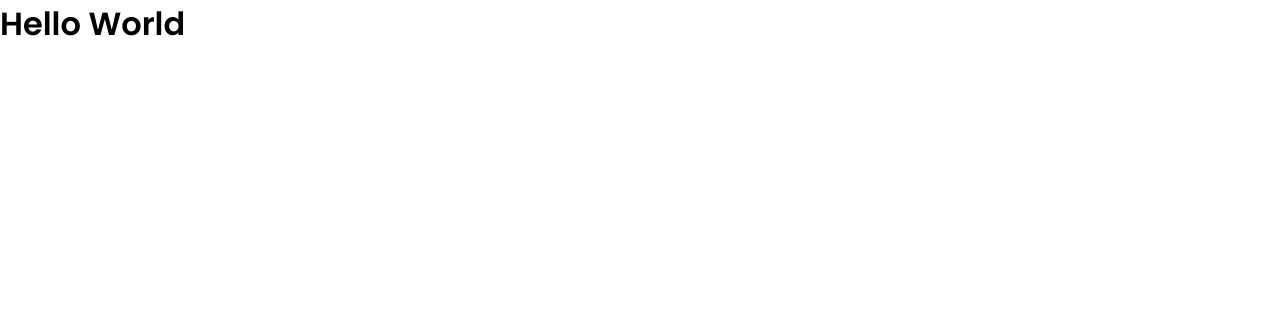
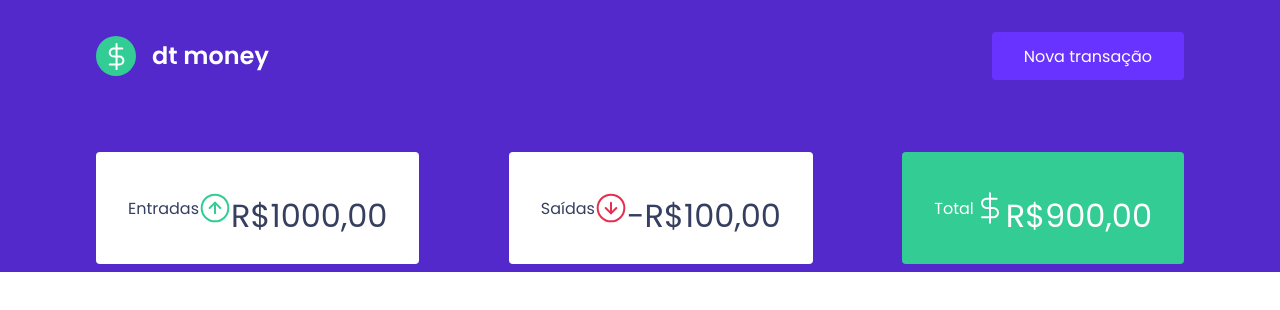
Before and after one commit to diegosottani/dtmoney, a React (Create React App) app: page / in a window 1280 px wide. Shown: the top 310 px of the page. Built offline with nearby package versions, Linux system fonts and the light colour scheme.

Commit message:
Header e página inicial

```diff
--- a/src/App.tsx
+++ b/src/App.tsx
@@ -1,10 +1,13 @@
+import { Dashboard } from "./components/Dashboard";
+import { Header } from "./components/Header";
 import { GlobalStyle } from "./styles/global";
 
 export function App() {
   return (
-    <div className="App">
-      <h1>Hello World</h1>
+    <>
+      <Header />
+      <Dashboard/>
       <GlobalStyle />
-    </div>
+    </>
   );
 }
--- /dev/null
+++ b/src/components/Dashboard/index.tsx
@@ -0,0 +1,10 @@
+import { Summary } from "../Summary";
+import { Container } from "./styles";
+
+export function Dashboard(){
+    return(
+        <Container>
+            <Summary />
+        </Container>
+    )
+}
--- /dev/null
+++ b/src/components/Dashboard/styles.ts
@@ -0,0 +1,7 @@
+import styled from "styled-components";
+
+export const Container = styled.main`
+    max-width: 1120px;
+    margin: 0 auto;
+    padding: 2.5rem 1rem;
+`;
--- /dev/null
+++ b/src/components/Header/index.tsx
@@ -0,0 +1,15 @@
+import logoImg from '../../assets/logo.svg'
+import { Container, Content } from './styles'
+
+export function Header(){
+    return(
+        <Container>
+            <Content>
+                <img src={logoImg} alt="dt money" />
+                <button type="button">
+                    Nova transação
+                </button>
+            </Content>
+        </Container>
+    )
+}
--- /dev/null
+++ b/src/components/Header/styles.ts
@@ -0,0 +1,31 @@
+import styled from "styled-components";
+
+export const Container = styled.header`
+    background: var(--blue);
+`;
+
+export const Content = styled.div`
+    max-width: 1120px;
+    margin: 0 auto;
+
+    padding: 2rem 1rem 12rem;
+    display: flex;
+    align-items: center;
+    justify-content: space-between;
+
+    button {
+        font-size: 1rem;
+        color: #FFF;
+        background: var(--blue-light);
+        border: 0;
+        padding: 0 2rem;
+        border-radius: 0.25rem;
+        height: 3rem;
+
+        transition: filter 0.2s;
+
+        &:hover{
+            filter: brightness(0.9);
+        }
+    }
+`;
--- /dev/null
+++ b/src/components/Summary/index.tsx
@@ -0,0 +1,33 @@
+import incomeImg from '../../assets/income.svg';
+import outcomeImg from '../../assets/outcome.svg';
+import totalImg from '../../assets/total.svg';
+
+import { Container } from "./styles";
+
+export function Summary(){
+    return(
+        <Container>
+            <div>
+                <header>
+                    <p>Entradas</p>
+                    <img src={incomeImg} alt="Entradas" />
+                    <strong>R$1000,00</strong>
+                </header>
+            </div>
+            <div>
+                <header>
+                    <p>Saídas</p>
+                    <img src={outcomeImg} alt="Entradas" />
+                    <strong>-R$100,00</strong>
+                </header>
+            </div>
+            <div className="highlight-background">
+                <header>
+                    <p>Total</p>
+                    <img src={totalImg} alt="Entradas" />
+                    <strong>R$900,00</strong>
+                </header>
+            </div>
+        </Container>
+    )
+}
--- /dev/null
+++ b/src/components/Summary/styles.ts
@@ -0,0 +1,34 @@
+import styled from "styled-components";
+
+export const Container = styled.div`
+    display: flex;
+    justify-content: space-between;
+    align-items: left;
+    margin-top: -10rem;
+
+    div {
+        background: var(--shape);
+        padding: 1.5rem 2rem;
+        border-radius: 0.25rem;
+        color: var(--text-title);
+
+        header {
+            display: flex;
+            align-items: center;
+            justify-content: space-between;
+        }
+
+        strong {
+            display: block;
+            margin-top: 1rem;
+            font-size: 2rem;
+            font-weight: 500;
+            line-height: 3rem;
+        }
+
+        &.highlight-background {
+            background: var(--green);
+            color: #FFF;
+        }
+    }
+`;
--- a/src/styles/global.ts
+++ b/src/styles/global.ts
@@ -5,6 +5,7 @@ export const GlobalStyle = createGlobalStyle`
         --red: #e52e4d;
         --blue: #5429cc;
         --blue-light: #6933ff;
+        --green: #33cc95;
 
         --text-title: #363f5f;
         --text-body: #969CB3;
```
